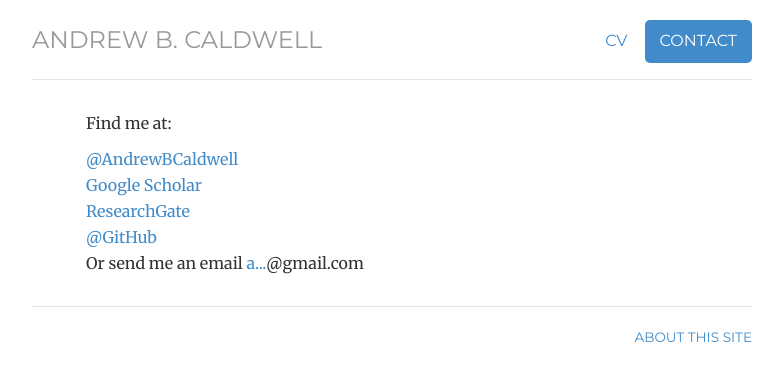
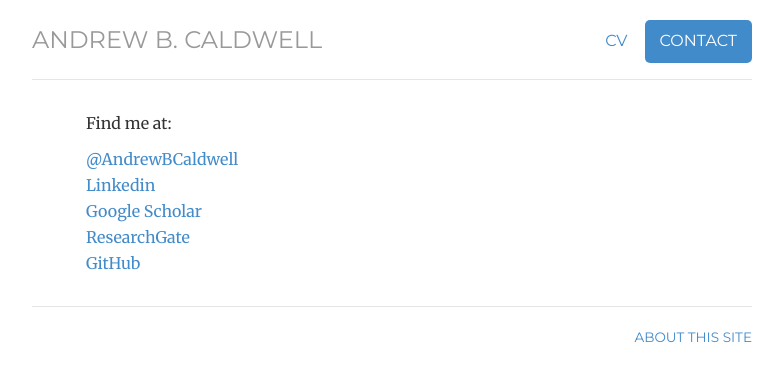
Before and after one commit to andrewbcaldwell/andrewbcaldwell.github.io, a Jekyll site: the page built from contact/index.html, in a window 1280 px wide. Shown: the top 381 px of the page, without its empty margins (248-1031 px from the left). Built offline with Jekyll 4.4.1, drawn with Linux system fonts in a browser that asks for light colours.

Commit message:
Update index.html

```diff
--- a/contact/index.html
+++ b/contact/index.html
@@ -13,10 +13,9 @@ description: Contact information for Andrew B. Caldwell.
 
 	<ul class="list-unstyled">
 	<li><a href="https://www.twitter.com/AndrewBCaldwell">@AndrewBCaldwell</a></li>
-    <li><a href="https://scholar.google.com/citations?hl=en&user=yZdrmZoAAAAJ&view_op=list_works&authuser=1">Google Scholar</a></li>
-    <li><a href="https://www.researchgate.net/profile/Andrew_Caldwell2">ResearchGate</a></li>
-    <li><a href="https://github.com/andrewbcaldwell">@GitHub</a></li>
-    <li>Or send me an email <a href="http://www.google.com/recaptcha/mailhide/d?k=013IbtUwX2gTQV0VURfsirBw==&amp;c=KMm7nAKSW0qnrmqF6z2Ni1fDxmasfzgF8MYIZ0ZIJ8E=" onclick="window.open('http://www.google.com/recaptcha/mailhide/d?k\x3d013IbtUwX2gTQV0VURfsirBw\x3d\x3d\x26c\x3dKMm7nAKSW0qnrmqF6z2Ni1fDxmasfzgF8MYIZ0ZIJ8E\x3d', '', 'toolbar=0,scrollbars=0,location=0,statusbar=0,menubar=0,resizable=0,width=500,height=300'); return false;" title="Reveal this e-mail address">a...</a>@gmail.com</l>
+    	<li><a href="https://www.linkedin.com/in/andrewbcaldwell/">Linkedin</a></li>
+	<li><a href="https://scholar.google.com/citations?hl=en&user=yZdrmZoAAAAJ&view_op=list_works&authuser=1">Google Scholar</a></li>
+    	<li><a href="https://www.researchgate.net/profile/Andrew_Caldwell2">ResearchGate</a></li>
+    	<li><a href="https://github.com/andrewbcaldwell">GitHub</a></li>
 	</ul>
-
 </div>
```
